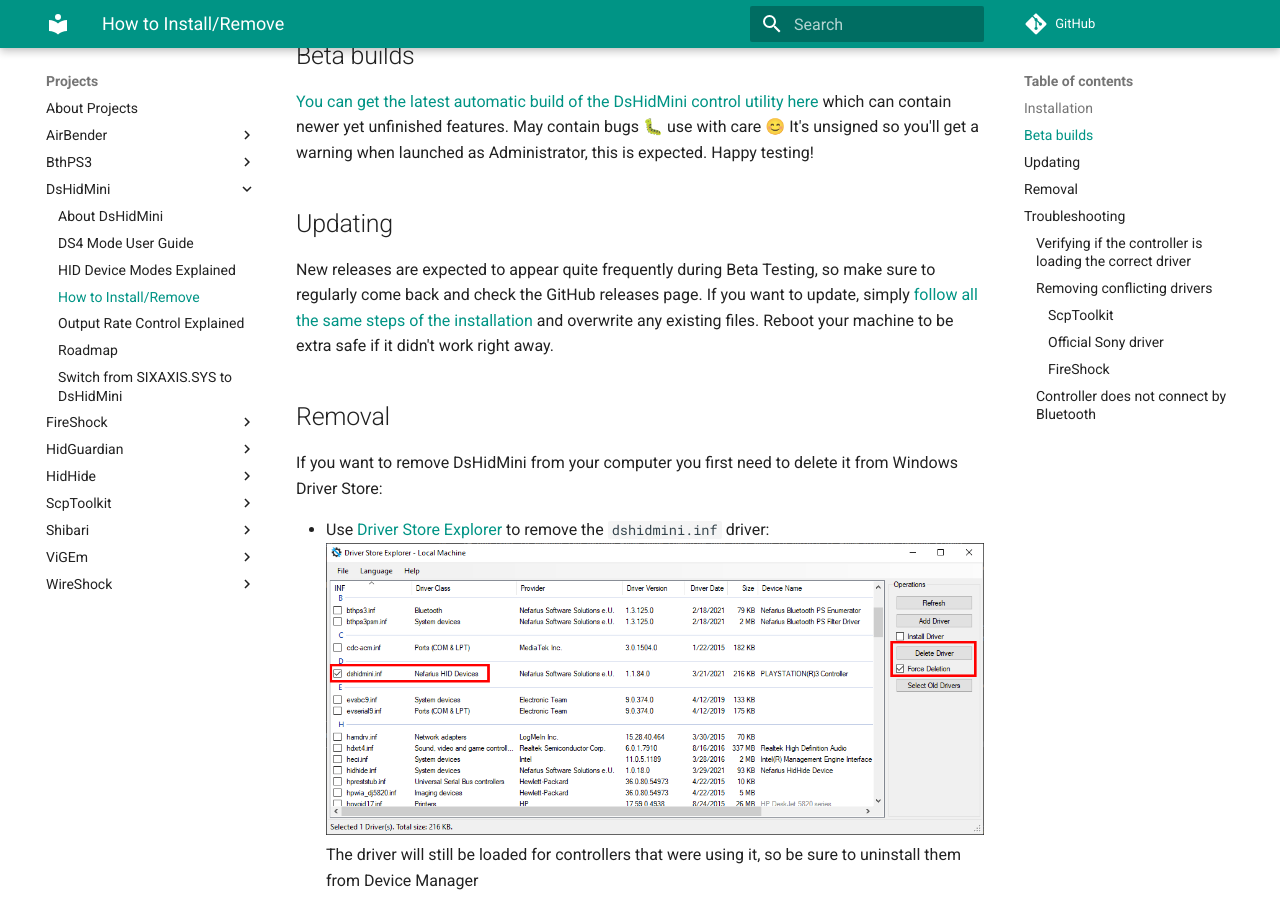
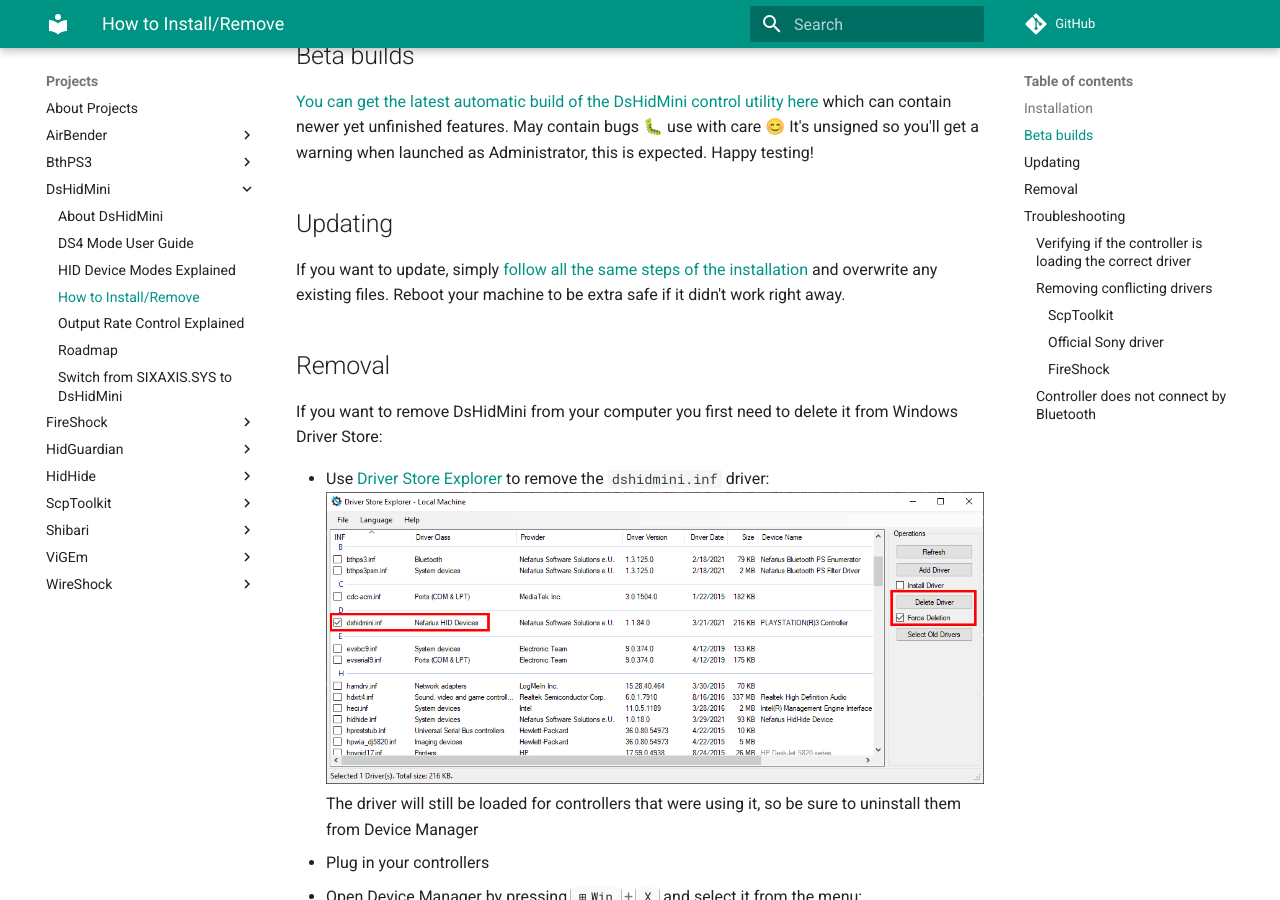
Before and after one commit to nefarius/ViGEm.github.io, an MkDocs documentation site: the page built from docs/projects/DsHidMini/How-to-Install.md, in a window 1280 px wide and 900 px high, scrolled down 1628 px. Built offline with MkDocs 1.6.1 and Material for MkDocs 9.7.7, drawn with Linux system fonts in a browser that asks for light colours; comment, search, counter and statistics services are not loaded.

Commit message:
Removed beta disclaimers

```diff
--- a/docs/projects/DsHidMini/How-to-Install.md
+++ b/docs/projects/DsHidMini/How-to-Install.md
@@ -31,7 +31,7 @@
 
 ## Updating
 
-New releases are expected to appear quite frequently during Beta Testing, so make sure to regularly come back and check the GitHub releases page. If you want to update, simply [follow all the same steps of the installation](#installation) and overwrite any existing files. Reboot your machine to be extra safe if it didn't work right away.
+If you want to update, simply [follow all the same steps of the installation](#installation) and overwrite any existing files. Reboot your machine to be extra safe if it didn't work right away.
 
 ## Removal
 
```
Also changed, not shown: docs/projects/DsHidMini/index.md (+1 -4 lines).
